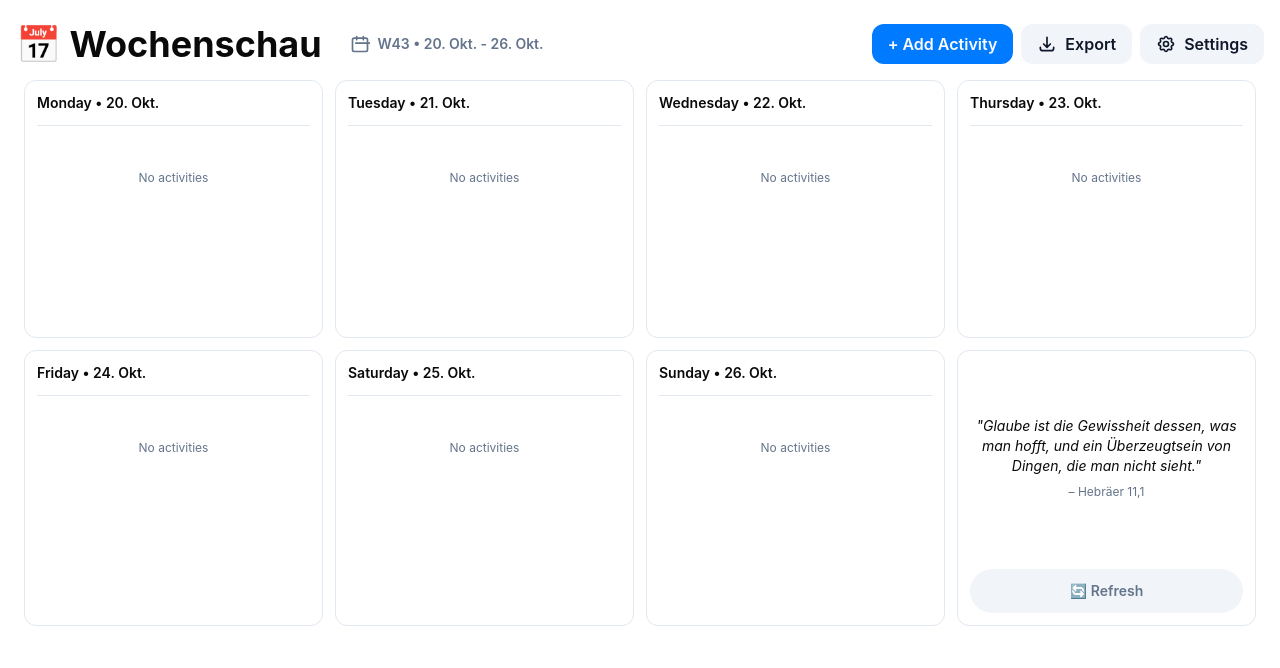
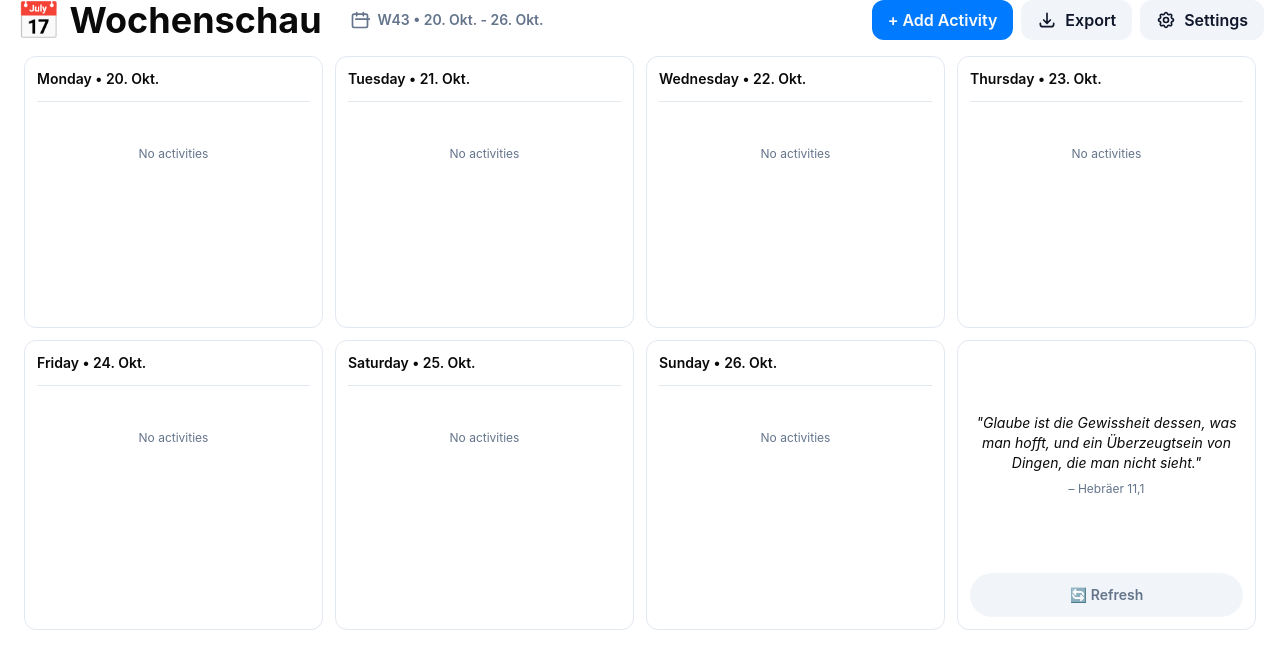
Before and after one commit to meierac/wochenschau, a Svelte app: page / in a window 1280 px wide. Shown: the top 668 px of the page. Built offline with nearby package versions, Linux system fonts and the light colour scheme; a web font is replaced by a local one.

Commit message:
Adjust desktop layout padding and increase WeekView bottom padding

```diff
--- a/src/App.svelte
+++ b/src/App.svelte
@@ -49,7 +49,7 @@
 <main class="h-screen bg-background text-foreground overflow-hidden">
     {#if isDesktop}
         <!-- Desktop Layout -->
-        <div class="max-w-7xl mx-auto px-4 py-6 h-screen flex flex-col">
+        <div class="max-w-7xl mx-auto px-4 py-0 h-screen flex flex-col">
             <!-- Desktop Header -->
             <div class="mb-4 flex items-center justify-between">
                 <div class="flex items-center gap-4">
--- a/src/lib/components/WeekView.svelte
+++ b/src/lib/components/WeekView.svelte
@@ -46,7 +46,7 @@
     <!-- Desktop: 4 columns max (max 4 days per row) with overflow-y -->
     <div
         class="grid grid-cols-1 md:grid-cols-3 lg:grid-cols-4 gap-2 md:gap-3 flex-1 overflow-y-auto md:pb-0 pt-6 md:pt-0"
-        style={"padding-bottom: 150px"}
+        style={"padding-bottom: 170px"}
     >
         {#each days as day, dayIndex}
             <div class="h-full flex flex-col">
```
